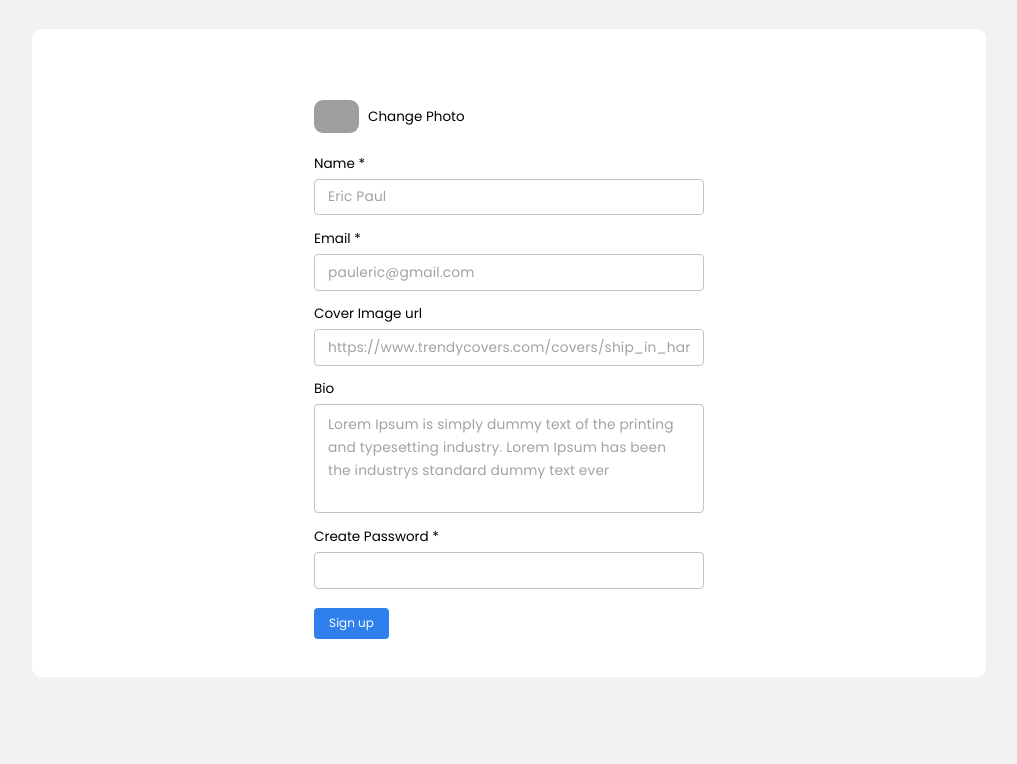
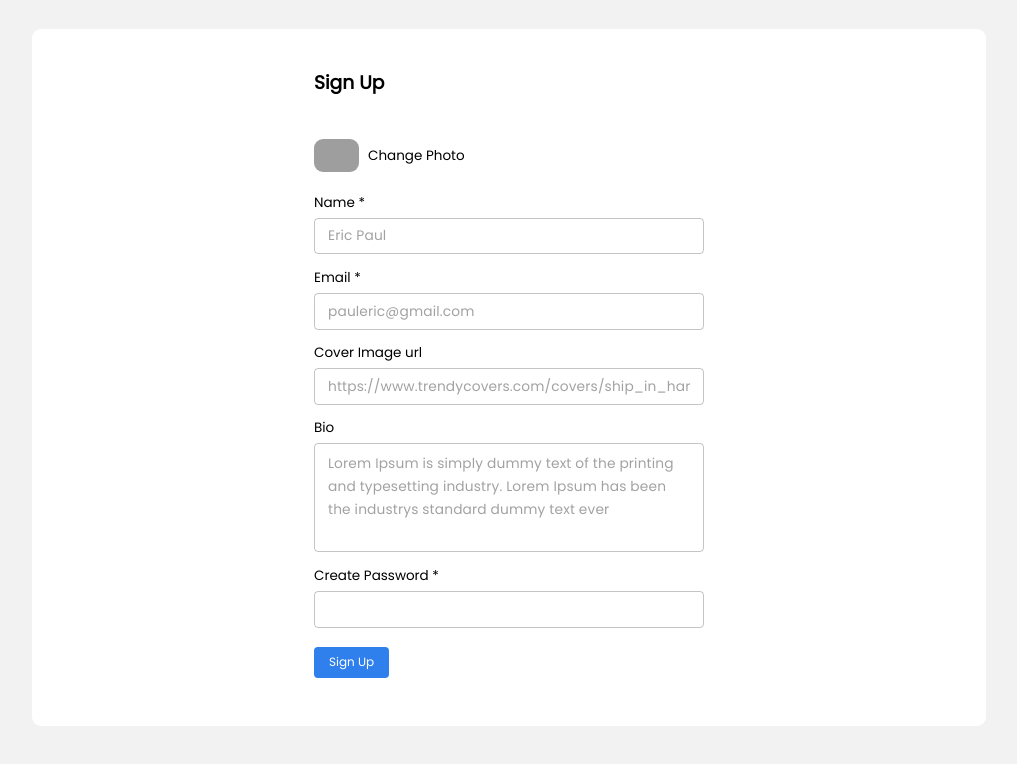
Before and after one commit to nisabmohd/Tweeter, a React (Create React App) app in the folder app/client/: page /signup in a window 1280 px wide. Shown: the top 764 px of the page, without its empty margins (131-1148 px from the left). Built offline with nearby package versions, Linux system fonts and the light colour scheme; grey boxes are pictures that could not be loaded.

Commit message:
save commit

```diff
--- a/app/client/src/App.js
+++ b/app/client/src/App.js
@@ -73,7 +73,7 @@ function App() {
                 <Route path="/explore" element={<Explore uid={uid} />} />
                 <Route path="/saved" element={<Saved uid={uid} />} />
                 <Route path="/profile" element={<Profile uid={uid} />} />
-                <Route path="/edit" element={<Account height="75vh" btntext="Save" />} />
+                <Route path="/edit" element={<Account height="75vh" btntext="Save" passwordtxt="Change Password" htext="Edit profile" />} />
                 <Route path="/signup" element={<Signup />} />
                 <Route path="/post/:postid" element={<Specificpost />} />
                 <Route path="/user/:uid" element={<Specificuser />} />
--- a/app/client/src/pages/Home.js
+++ b/app/client/src/pages/Home.js
@@ -21,9 +21,9 @@ function Home(props) {
         <Newtweet uid={props.uid} userimg={props.userimg} />
         <div className="posts" style={{ marginTop: '39px' }}>
           {
-            posts.map(item => {
+            posts.length!==0?posts.map(item => {
               return <Post key={item.post_id + new Date().toDateString()} likes={item.likes} comments={item.comments} retweets={item.retweet} postid={item.post_id} hashtag={item.hashtag} uid={item.uid} date={item.timestamp.toLocaleString("en-US").slice(0, 10)} userimg={item.userimg} img={item.image} name={item.username} caption={item.caption} />
-            })
+            }):<><div className="paragraph"style={{width:'100%'}}><p style={{textAlign:'center'}}>No post to see</p></div></>
           }
         </div>
       </div>
--- a/app/client/src/pages/Signup.js
+++ b/app/client/src/pages/Signup.js
@@ -1,8 +1,212 @@
-import React from 'react'
-import Account from './Account'
+import {TextField } from '@mui/material'
+import { getDownloadURL, ref, uploadBytesResumable } from 'firebase/storage'
+import React, { useState } from 'react'
+import toast, { Toaster } from 'react-hot-toast'
+import { baseurl } from '../apicalls'
+import { storage } from '../config'
+import { useNavigate } from 'react-router-dom'
+
 
 export default function Signup() {
+    const navigate=useNavigate()
+    const [email, setEmal] = useState('')
+    const [username, setusername] = useState('')
+    const [cover, setcover] = useState('')
+    const [bio, setBio] = useState('')
+    const [password, setPassword] = useState('')
+    const [image, setImage] = useState('https://thumbs.dreamstime.com/b/default-avatar-profile-flat-icon-social-media-user-vector-portrait-unknown-human-image-default-avatar-profile-flat-icon-184330869.jpg')
+    const handleUpload = (e) => {
+        const data = e.target.files[0]
+        if (data.type === "image/png" || data.type === "image/jpg" || data.type === "image/jpeg" || data.type === "image/gif") {
+            upload(data)
+        }
+        else {
+            toast.error('Upload image in png , jpg format', {
+                duration: 2000,
+                position: 'top-center',
+                style: {
+                    fontFamily: 'Poppins',
+                    fontSize: '11px'
+                },
+            });
+        }
+    }
+    const upload = (file) => {
+        const storageRef = ref(storage, 'photos/' + file.name);
+        const uploadTask = uploadBytesResumable(storageRef, file);
+        toast.loading('uploading...', {
+            duration: 3000,
+            style: {
+                fontSize: '12px'
+            }
+        });
+        uploadTask.on('state_changed',
+            (snapshot) => {
+                const progress = (snapshot.bytesTransferred / snapshot.totalBytes) * 100;
+                console.log('Upload is ' + progress + '% done');
+
+            },
+            (error) => {
+                console.log(error);
+            },
+            () => {
+                getDownloadURL(uploadTask.snapshot.ref).then((downloadURL) => {
+                    setImage(downloadURL)
+                    toast.success('Done uploading', {
+                        duration: 1000
+                    });
+                });
+            }
+        );
+
+    }
+    const handlesignup = () => {
+        console.log(email,username,password,image,cover,bio);
+        if (email === '') {
+            return toast.error('Enter email', {
+                duration: 2000,
+                position: 'top-center',
+                style: {
+                    fontFamily: 'Poppins',
+                    fontSize: '11px'
+                },
+            });
+        }
+        if (password === '') {
+            return toast.error('Enter Password', {
+                duration: 2000,
+                position: 'top-center',
+                style: {
+                    fontFamily: 'Poppins',
+                    fontSize: '11px'
+                },
+            });
+        }
+        if (username === '') {
+            return toast.error('Enter Username', {
+                duration: 2000,
+                position: 'top-center',
+                style: {
+                    fontFamily: 'Poppins',
+                    fontSize: '11px'
+                },
+            });
+        }
+        const data = { email: email, password: password, userimg: image, username: username, coverimg: cover, bio: bio };
+        fetch(`${baseurl}/auth/signup`, {
+            method: 'POST',
+            headers: {
+                'Content-Type': 'application/json',
+            },
+            body: JSON.stringify(data),
+        })
+            .then(response => response.json())
+            .then(data => {
+                localStorage.setItem('auth',JSON.stringify(data))
+                navigate('/')
+            })
+            .catch((error) => {
+                toast.error('Error sign up', {
+                    duration: 2000,
+                    style: {
+                        fontSize: '12px'
+                    }
+                });
+                console.error('Error:', error);
+            });
+    }
     return (
-       <Account height="85vh" btntext="Sign up" />
+        <div className="container" style={{ marginTop: '29px', borderRadius: '9px', padding: '29px', backgroundColor: 'white', height: 'fit-content',paddingTop:'29px',paddingBottom:'19px' }}>
+            <Toaster />
+            <div className="forms" style={{ margin: 'auto',marginTop:'35px',marginBottom:'29px' }}>
+                <div className="header">
+                    <h3 style={{ marginTop: '-25px', marginBottom: '35px' }}>Sign Up</h3>
+                </div>
+                <input onChange={e => handleUpload(e)} type="file" name="" id="imgup" hidden />
+                <label htmlFor="imgup">
+                    <div className="image" style={{ display: 'flex', flexDirection: 'row', alignItems: 'center', cursor: 'pointer' }}>
+                        <img style={{ width: '45px', borderRadius: '9px', marginRight: '9px' }} src={image} alt="" />
+                        <p style={{ fontSize: "13.5px" }}>Change Photo</p>
+                    </div>
+                </label>
+                <div className="name">
+                    <p style={{ fontSize: "13.5px", marginBottom: "5px" }}>Name *</p>
+                    <TextField
+                        hiddenLabel
+                        id="filled-hidden-label-small"
+                        value={username}
+                        onChange={e => setusername(e.target.value)}
+                        variant="outlined"
+                        placeholder='Eric Paul'
+                        size="small"
+                        inputProps={{ style: { fontSize: '13.75px', fontFamily: 'Poppins' } }}
+                        style={{ width: '390px', fontSize: '12.5px' }}
+                    />
+                </div>
+                <div className="email">
+                    <p style={{ fontSize: "13.5px", marginBottom: "5px" }}>Email *</p>
+                    <TextField
+                        type="email"
+                        hiddenLabel
+                        id="filled-hidden-label-small"
+                        value={email}
+                        placeholder='pauleric@gmail.com'
+                        onChange={e => setEmal(e.target.value)}
+                        variant="outlined"
+                        size="small"
+                        inputProps={{ style: { fontSize: '13.75px', fontFamily: 'Poppins' } }}
+                        style={{ width: '390px', fontSize: '12.5px' }}
+                    />
+                </div>
+                <div className="cover">
+                    <p style={{ fontSize: "13.5px", marginBottom: "5px" }}>Cover Image url</p>
+                    <TextField
+                        type="email"
+                        hiddenLabel
+                        id="filled-hidden-label-small"
+                        value={cover}
+                        placeholder="https://www.trendycovers.com/covers/ship_in_harbor_facebook_cover_1490286118.jpg"
+                        onChange={e => setcover(e.target.value)}
+                        variant="outlined"
+                        size="small"
+                        inputProps={{ style: { fontSize: '13.75px', fontFamily: 'Poppins' } }}
+                        style={{ width: '390px', fontSize: '12.5px' }}
+                    />
+                </div>
+                <div className="bio">
+                    <p style={{ fontSize: "13.5px", marginBottom: "5px" }}>Bio</p>
+                    <TextField
+                        hiddenLabel
+                        id="outlined-multiline-static"
+                        multiline
+                        rows={4}
+                        size="small"
+                        placeholder='Lorem Ipsum is simply dummy text of the printing and typesetting industry. Lorem Ipsum has been the industrys standard dummy text ever'
+                        inputProps={{ style: { fontSize: '13.75px', fontFamily: 'Poppins' } }}
+                        value={bio}
+                        onChange={e => setBio(e.target.value)}
+                        style={{ width: '390px', fontSize: '12.5px' }}
+                    />
+
+                </div>
+                <div className="password">
+                    <p style={{ fontSize: "13.5px", marginBottom: "5px" }}>Create Password *</p>
+                    <TextField
+                        type="password"
+                        hiddenLabel
+                        id="filled-hidden-label-small"
+                        value={password}
+                        onChange={e => setPassword(e.target.value)}
+                        variant="outlined"
+                        inputProps={{ style: { fontSize: '13.75px', fontFamily: 'Poppins' } }}
+                        size="small"
+                        style={{ width: '390px', fontSize: '12.5px' }}
+                    />
+                </div>
+                <div className="btn">
+                    <button onClick={() => handlesignup()} style={{ backgroundColor: '#2F80ED', color: 'white', border: 'none', outline: 'none', height: '31px', width: '75px', cursor: 'pointer', borderRadius: '4px', fontFamily: 'Poppins', fontSize: '12px', marginTop: '19px' }}>Sign Up</button>
+                </div>
+            </div>
+        </div>
     )
 }
--- a/app/server/routes/post.js
+++ b/app/server/routes/post.js
@@ -185,7 +185,7 @@ router.get('/saved/:uid', async (req, res) => {
 
 
 
-//timeline posts *
+//timeline posts
 router.get('/timeline/:uid', async (req, res) => {
     try {
         const mypost = await postModel.find({ uid: req.params.uid }).sort({ timestamp: 0 });
@@ -215,6 +215,8 @@ router.get('/hashtag/:tag', async (req, res) => {
     }
 })
 
-//top hashtags
+//top hashtags*
+
+
 
 module.exports = router
```
